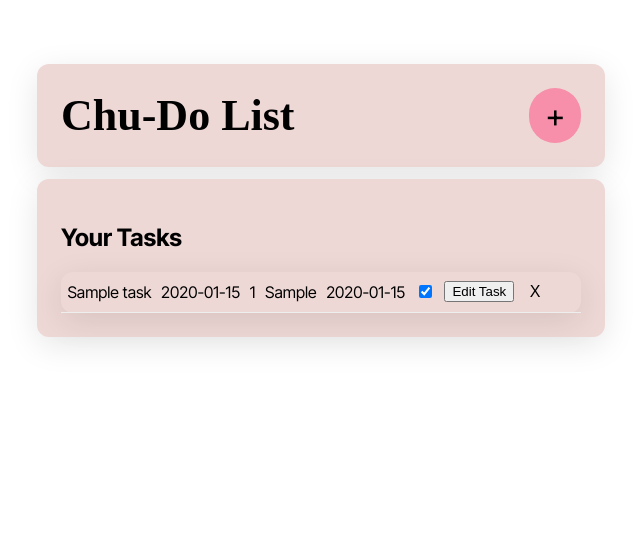
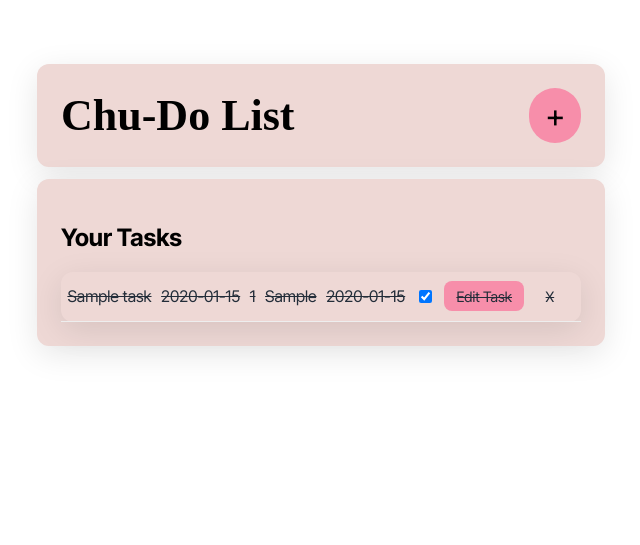
Before and after one commit to chuchi-org/cmsc128-Lab1_CRUD_caballero_honrado, a Flask app: page / in a window 1280 px wide. Shown: the top 545 px of the page, without its empty margins (319-959 px from the left). Run offline with Flask 3, Linux system fonts and the light colour scheme; tables that the repository leaves empty hold one stand-in row (values such as "Sample post"); some web fonts are replaced.

Commit message:
feat: add edit/delete task button styling

```diff
--- a/static/css/main.css
+++ b/static/css/main.css
@@ -148,22 +148,46 @@ main.container {
     border-bottom: 1px solid #eee;
 }
 
-priority color-coding via data attribute
+/* priority color-coding via data attribute */
 .task-item[data-priority="1"] { border-left: 4px solid var(--RED-ACCENT); }
 .task-item[data-priority="2"] { border-left: 4px solid var(--YELLOW-ACCENT); }
 .task-item[data-priority="3"] { border-left: 4px solid var(--GREEN-ACCENT); }
 
-.task-item.done .task-title {
+.task-item.done {
     text-decoration: line-through;
     color: var(--BLACK);
 }
 
+
+/* task item action buttons */
+.edit-task-btn,
 .delete-task-btn {
-    background: none;
     border: none;
+    border-radius: 0.5rem;
     cursor: pointer;
-    font-size: 1rem;
+    font-family: var(--TEXT-FONT);
+    font-size: 0.9rem;
+    padding: 0.4rem 0.75rem;
 }
+
+.edit-task-btn {
+    background: var(--DARK-PINK);
+    color: var(--BLACK);
+}
+
+.edit-task-btn:hover {
+    background: #f27395;
+}
+
+.delete-task-btn {
+    background: var(--RED-ACCENT);
+    color: var(--BLACK);
+}
+
+.delete-task-btn:hover {
+    opacity: 0.85;
+}
+
 
 footer {
     flex-shrink: 0;
```
